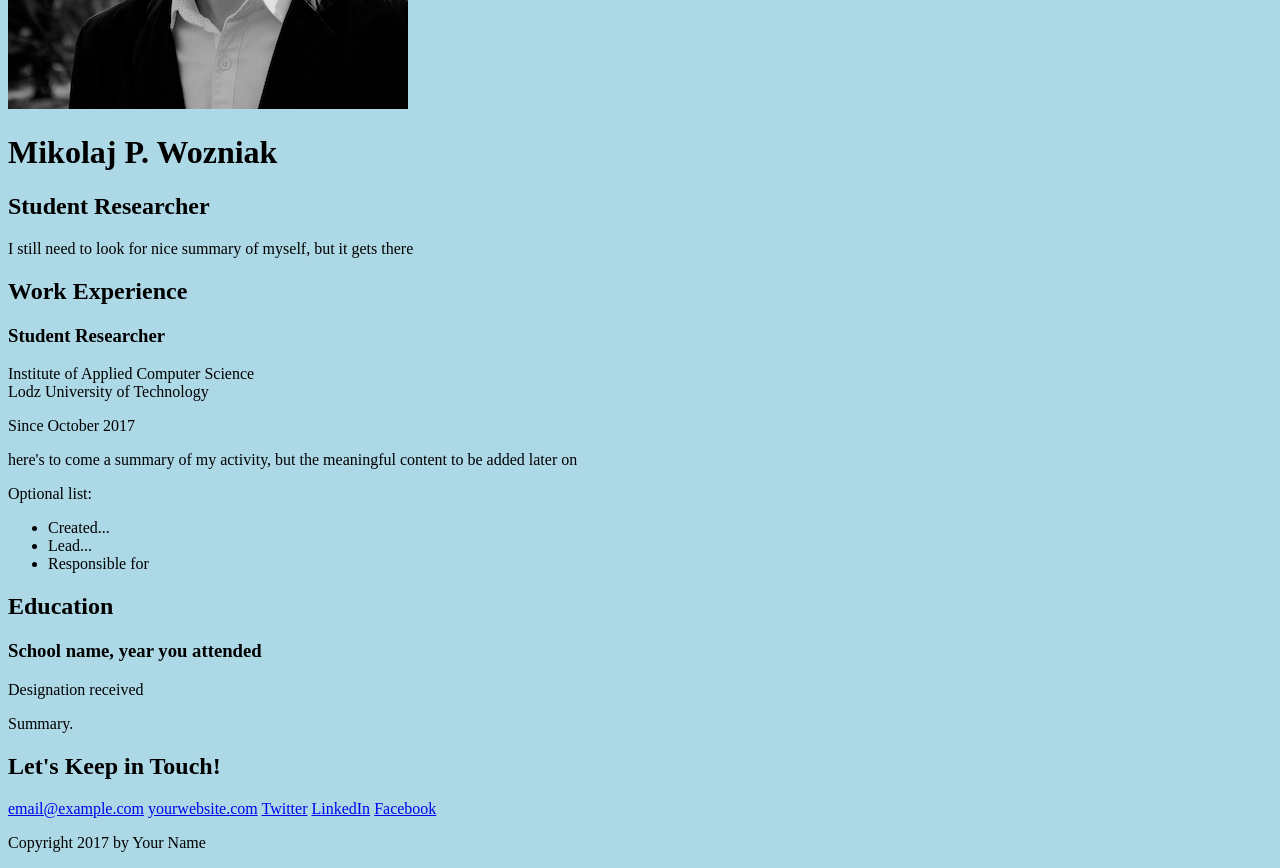
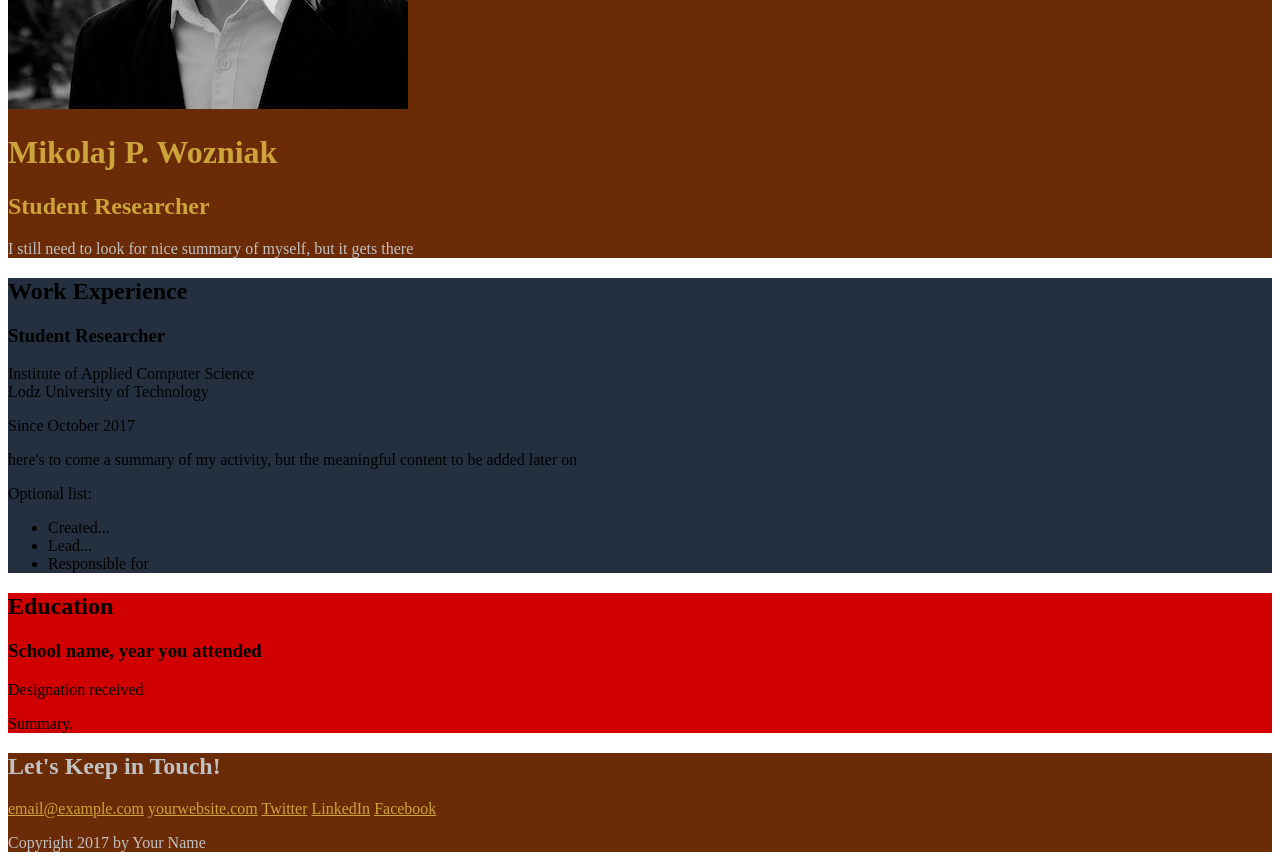
Before and after one commit to UXDSkillslab1718/3-css-essential-training-1-2-resume-files-mikiUbicomp, a plain HTML site: page css_main/index.html in a window 1280 px wide. Shown: the part 360-1228 px from the top of the page. Drawn offline with Linux system fonts and the light colour scheme.

Commit message:
chapter 2 completed

```diff
--- a/css_main/css/styles.css
+++ b/css_main/css/styles.css
@@ -1,3 +1,50 @@
+/*Colour Palette
+----------------
+#D00000 - carmine red
+#242F40 - grayish blue
+#CCA43B - bored yellow
+#6B2B06 - grizzly bear brown
+#C2C1C2 - informal grey
+*/
+
+/*Global styles
+------------------*/
 body{
-	background: lightblue;
+
 }
+
+a{
+	color: #CCA43B;
+
+}
+
+a:hover{
+	text-decoration: none;
+}
+
+
+
+/*Header and Footer
+---------------------*/
+header,footer{
+	background: #6B2B06;
+	color: #C2C1C2;
+}
+
+header h1, header h2{
+	color: #CCA43B;
+}
+
+
+
+
+/*Work Experience & Education
+--------------------*/
+
+.work{
+	background: #242F40;
+}
+
+.edu{
+	background: #D00000;
+}
--- a/css_main/index.html
+++ b/css_main/index.html
@@ -17,7 +17,7 @@
 
     <main>
         <!-- // Work Experience -->
-        <section>
+        <section class="work">
             <h2>Work Experience</h2>
 
             <!-- Job Details: copy this whole block to add more jobs -->
@@ -41,7 +41,7 @@
 
 
         <!-- // Education -->
-        <section>
+        <section class = "edu">
             <h2>Education</h2>
 
             <!-- School details: copy this whole block to add more schools. -->
--- a/css_main/styles.css
+++ /dev/null
@@ -1,3 +0,0 @@
-body{
-	background: lightblue;
-}
```
Also changed, not shown: 5 other files.
